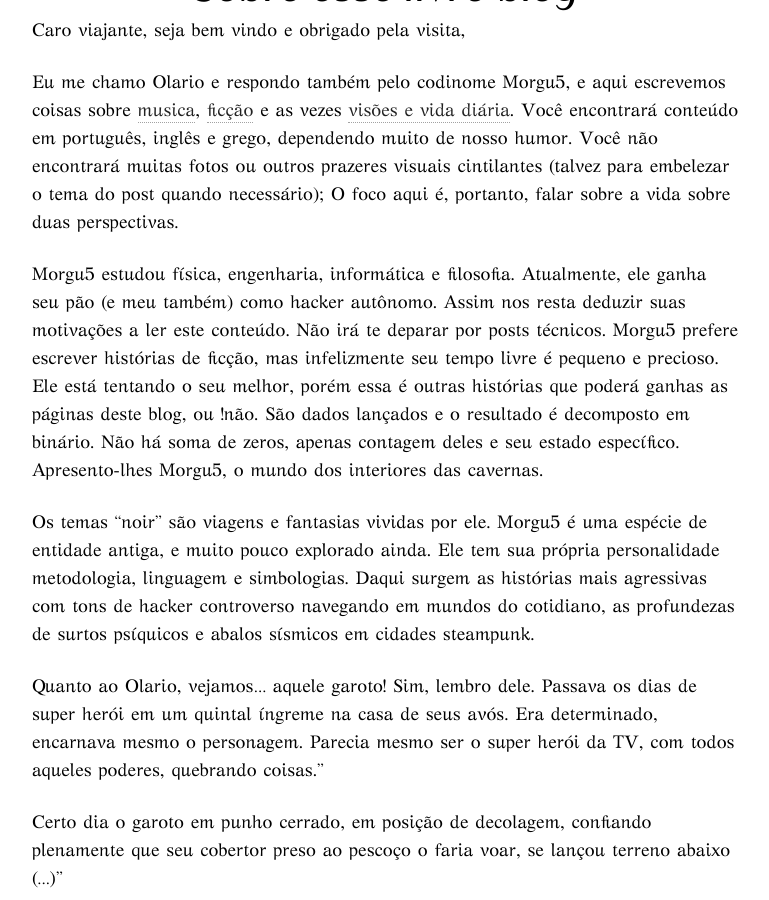
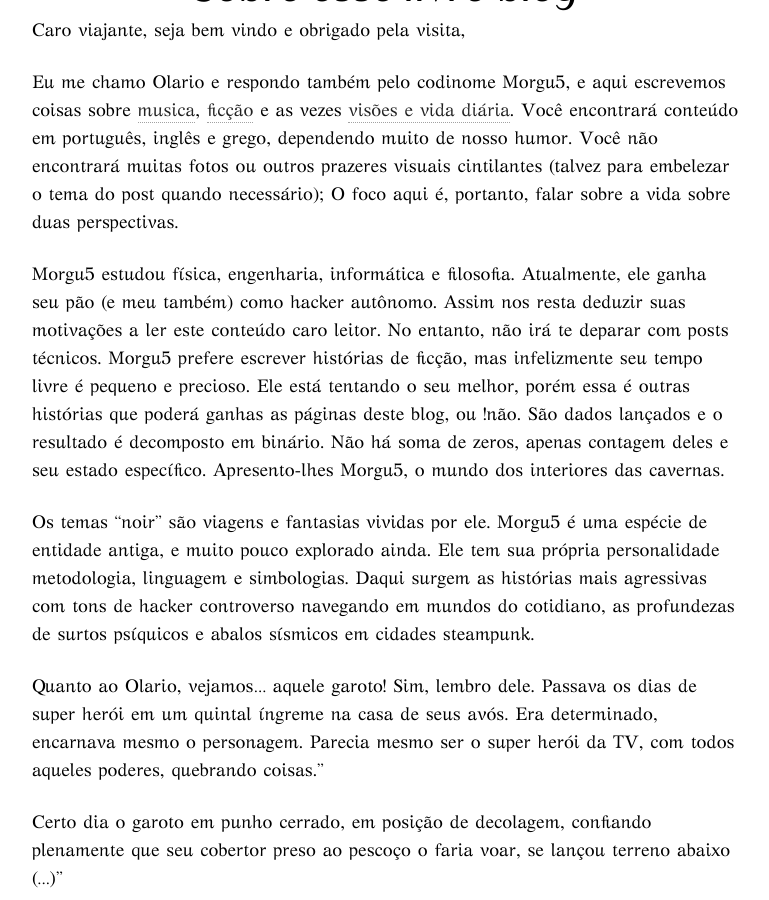
Before and after one commit to Agt-Morgu5/agt-morgu5.github.io, a Jekyll site: the page built from about/index.md, in a window 1280 px wide and 900 px high, scrolled down 492 px. Shown: the whole window, without its empty margins (254-1023 px from the left). Built offline with Jekyll 4.4.1, drawn with Linux system fonts in a browser that asks for light colours; nearby versions of some CDN libraries.

Commit message:
revokebats

```diff
--- a/about/index.md
+++ b/about/index.md
@@ -10,7 +10,7 @@ Caro viajante, seja bem vindo e obrigado pela visita,
 
 Eu me chamo Olario e respondo também pelo codinome Morgu5, e aqui escrevemos coisas sobre [musica](/music){:target="_blank"},  [ficção](/stories){:target="_blank"} e as vezes [visões e vida diária](/blog){:target="_blank"}.  Você encontrará conteúdo em português, inglês e grego, dependendo muito de nosso humor. Você não encontrará muitas fotos ou outros prazeres visuais cintilantes (talvez para embelezar o tema do post quando necessário); O foco aqui é, portanto, falar sobre a vida sobre duas perspectivas.
 
-Morgu5 estudou física, engenharia, informática e filosofia. Atualmente, ele ganha seu pão (e meu também) como hacker autônomo. Assim nos resta deduzir suas motivações a ler este conteúdo. Não irá te deparar por posts técnicos. Morgu5 prefere escrever histórias de ficção, mas infelizmente seu tempo livre é pequeno e precioso. Ele está tentando o seu melhor, porém essa é outras histórias que poderá ganhas as páginas deste blog, ou !não. São dados lançados e o resultado é decomposto em binário. Não há soma de zeros, apenas contagem deles e seu estado específico. Apresento-lhes Morgu5, o mundo dos interiores das cavernas.
+Morgu5 estudou física, engenharia, informática e filosofia. Atualmente, ele ganha seu pão (e meu também) como hacker autônomo. Assim nos resta deduzir suas motivações a ler este conteúdo caro leitor. No entanto, não irá te deparar com posts técnicos. Morgu5 prefere escrever histórias de ficção, mas infelizmente seu tempo livre é pequeno e precioso. Ele está tentando o seu melhor, porém essa é outras histórias que poderá ganhas as páginas deste blog, ou !não. São dados lançados e o resultado é decomposto em binário. Não há soma de zeros, apenas contagem deles e seu estado específico. Apresento-lhes Morgu5, o mundo dos interiores das cavernas.
 
 Os temas "noir" são viagens e fantasias vividas por ele. Morgu5 é uma espécie de entidade antiga, e muito pouco explorado ainda. Ele tem sua própria personalidade metodologia, linguagem e simbologias. Daqui surgem as histórias mais agressivas com tons de hacker controverso navegando em mundos do cotidiano, as profundezas de surtos psíquicos e abalos sísmicos em cidades steampunk.
 
```
